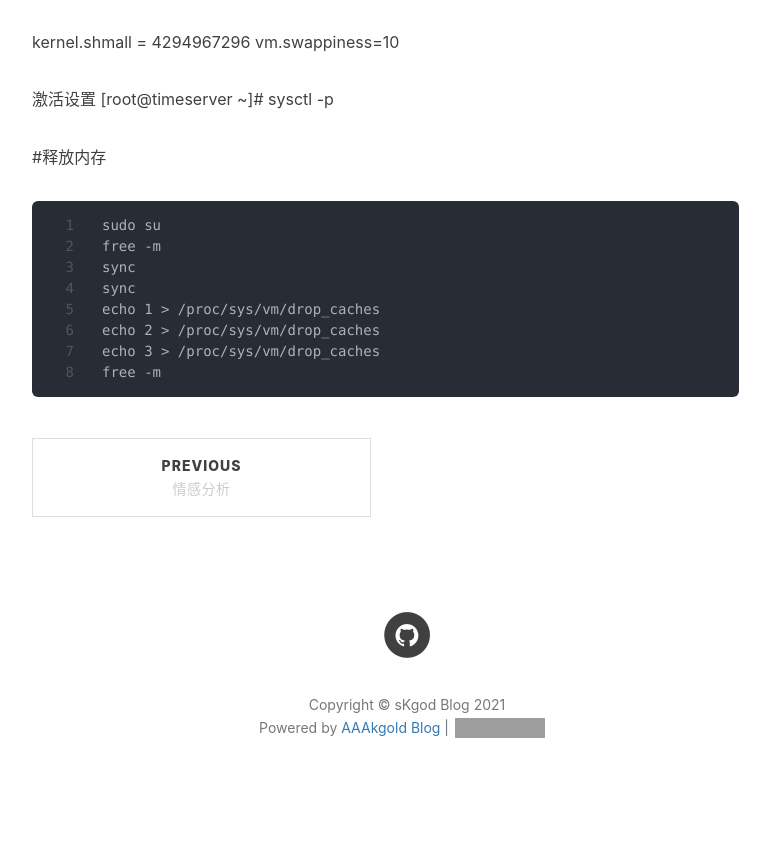
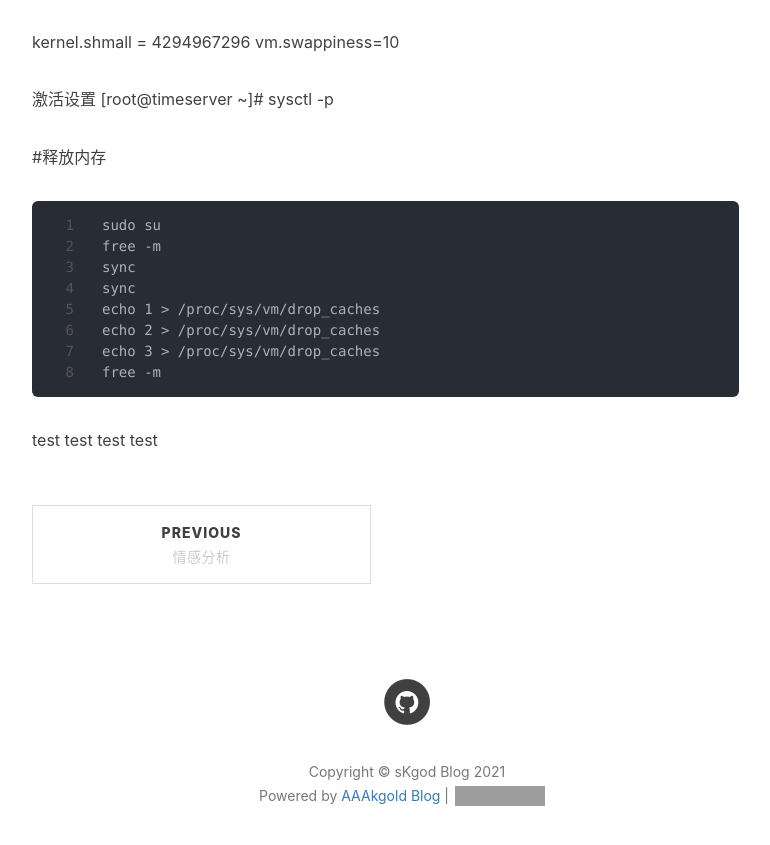
Before and after one commit to aaakgod/aaakgod.github.io, a Jekyll site: the page built from _posts/2020-08-21-SSH登录.md, in a window 1280 px wide and 900 px high, scrolled down 2364 px. Shown: the top 845 px of the window, without its empty margins (233-1003 px from the left). Built offline with Jekyll 4.4.1, drawn with Linux system fonts in a browser that asks for light colours; nearby versions of some CDN libraries; comment, search, counter and statistics services are not loaded; grey boxes are pictures that could not be loaded.

Commit message:
更新的内容和目的，测试

````diff
--- a/_posts/2020-08-21-SSH登录.md
+++ b/_posts/2020-08-21-SSH登录.md
@@ -95,3 +95,8 @@ echo 2 > /proc/sys/vm/drop_caches
 echo 3 > /proc/sys/vm/drop_caches
 free -m
 ```
+
+
+test test
+ test
+test
````
